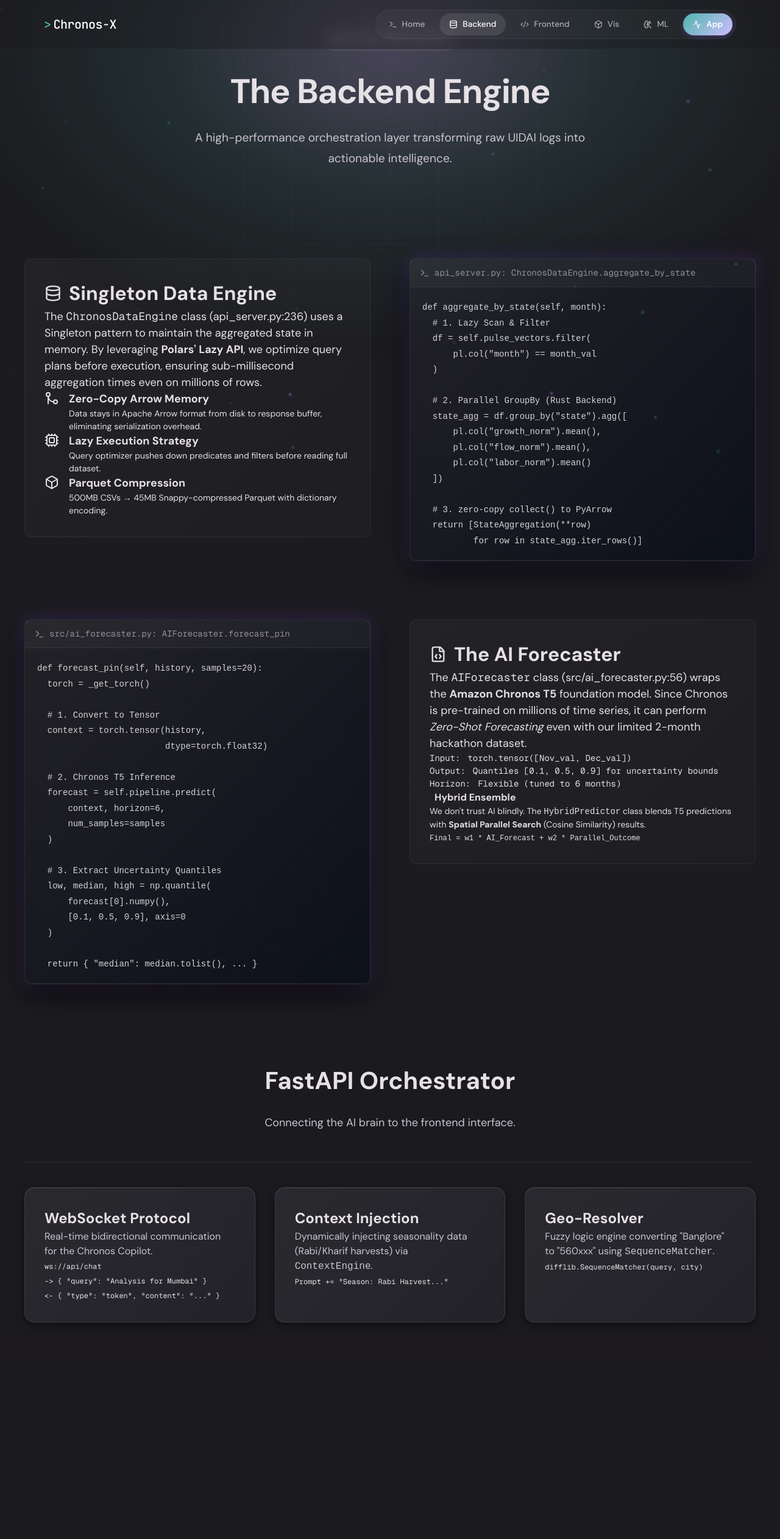
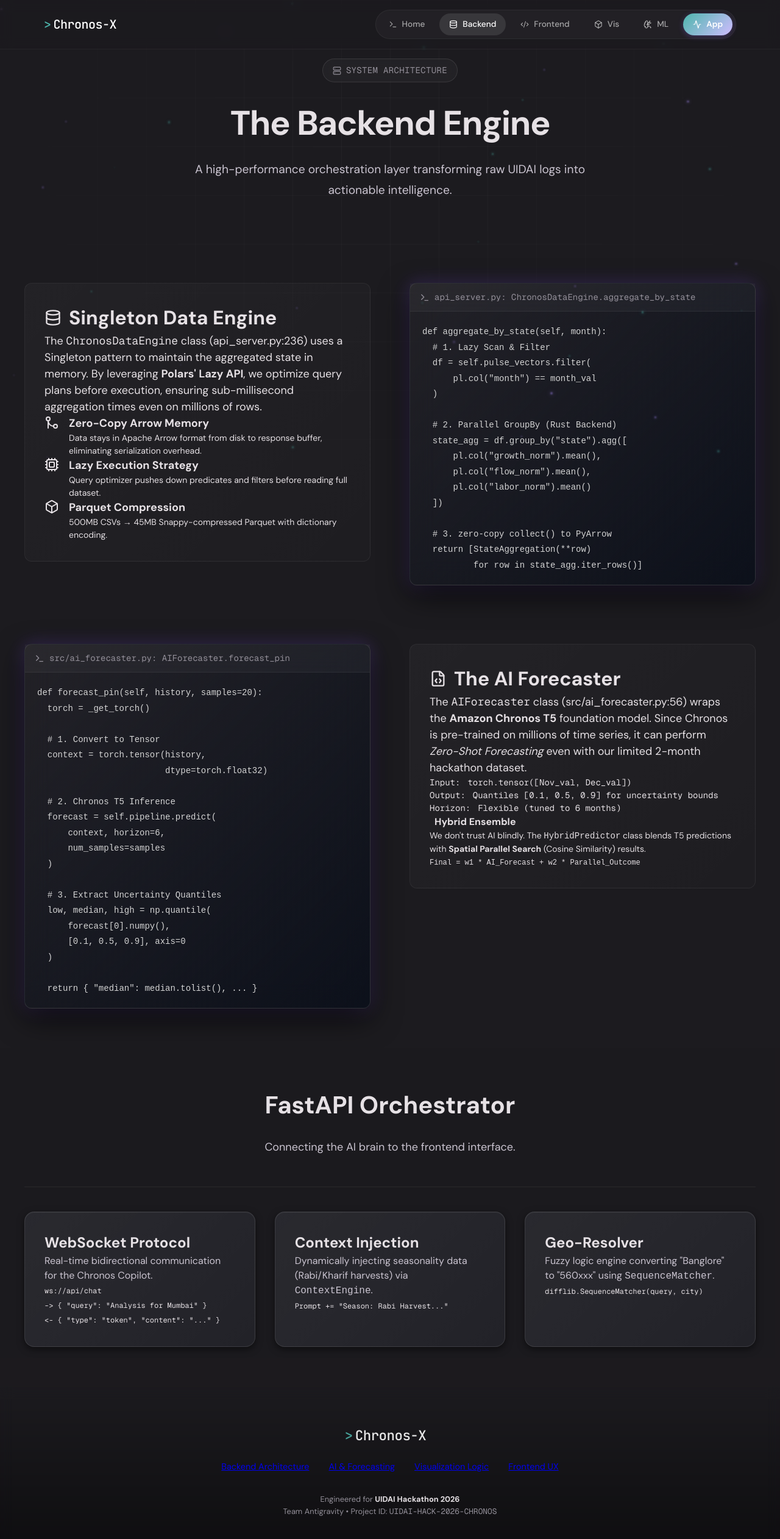
Before and after one commit to PranayJuneja/UIDAI-Hackathon, a Next.js app in the folder frontend/: page /backend in a window 1280 px wide. Shown: the top 2524 px of the page at 61% size. Before the commit the page ends 2233 px from the top, so only its background shows below. Built offline with nearby package versions, Linux system fonts and the light colour scheme.

Commit message:
v2.9.16: UI Polish - Aurora removal, unified footer, SubPageHero padding fix

```diff
--- a/frontend/app/backend/page.tsx
+++ b/frontend/app/backend/page.tsx
@@ -7,7 +7,7 @@ import { Database, Server, Cpu, Box, Terminal as TerminalIcon, GitMerge, FileCod
 
 export default function BackendPage() {
     return (
-        <PageLayout showParticles={true}>
+        <PageLayout showParticles={true} showAurora={false}>
             <SubPageHero
                 title="The Backend Engine"
                 subtitle={<>A high-performance orchestration layer transforming raw UIDAI logs into actionable intelligence.</>}
--- a/frontend/app/components/UI/PageLayout.tsx
+++ b/frontend/app/components/UI/PageLayout.tsx
@@ -18,13 +18,17 @@ interface PageLayoutProps {
     children: ReactNode;
     /** If true, show the floating particle animation. Defaults to true. */
     showParticles?: boolean;
+    /** If true, show the aurora glow background. Defaults to same as showParticles. */
+    showAurora?: boolean;
 }
 
 /**
  * PageLayout - A consistent layout wrapper for all pages.
  * Includes the aurora background, grid overlay, header, and optional particles.
  */
-export default function PageLayout({ children, showParticles = true }: PageLayoutProps) {
+export default function PageLayout({ children, showParticles = true, showAurora }: PageLayoutProps) {
+    // Default showAurora to match showParticles if not explicitly set
+    const displayAurora = showAurora ?? showParticles;
     const [particles, setParticles] = useState<Particle[]>([]);
 
     useEffect(() => {
@@ -46,7 +50,7 @@ export default function PageLayout({ children, showParticles = true }: PageLayou
         <PageTransition>
             <main className="min-h-screen bg-[var(--bg-base)] text-[var(--text-primary)] overflow-x-hidden">
                 {/* Ambient Background Elements */}
-                <div className="aurora" />
+                {displayAurora && <div className="aurora" />}
                 <div className="gridOverlay" />
 
                 {/* Floating Particles */}
@@ -73,6 +77,48 @@ export default function PageLayout({ children, showParticles = true }: PageLayou
 
                 <SiteHeader />
                 {children}
+
+                {/* Footer */}
+                <footer style={{
+                    borderTop: '1px solid var(--border-subtle)',
+                    padding: '4rem 2rem',
+                    textAlign: 'center',
+                    background: 'linear-gradient(180deg, rgba(0,0,0,0) 0%, rgba(0,0,0,0.5) 100%)',
+                    backdropFilter: 'blur(10px)',
+                    position: 'relative',
+                    marginTop: '0'
+                }}>
+                    <div style={{ display: 'flex', alignItems: 'center', justifyContent: 'center', marginBottom: '1.5rem', opacity: 0.9 }}>
+                        <span style={{
+                            fontFamily: "'JetBrains Mono', 'Fira Code', 'SF Mono', 'Consolas', monospace",
+                            fontSize: '1.4rem',
+                            letterSpacing: '-0.5px',
+                            display: 'flex',
+                            alignItems: 'center'
+                        }}>
+                            <span style={{ color: '#4DB6AC', marginRight: '4px', fontWeight: 500 }}>&gt;</span>
+                            <span style={{ color: '#FFFFFF', fontWeight: 500 }}>Chronos-X</span>
+                            <span style={{
+                                color: '#FFE082',
+                                marginLeft: '2px',
+                                fontWeight: 500,
+                                animation: 'blink 1s step-end infinite'
+                            }}>_</span>
+                        </span>
+                    </div>
+
+                    <div style={{ display: 'flex', gap: '2rem', justifyContent: 'center', marginBottom: '2rem', fontSize: '0.9rem', color: 'var(--text-muted)' }}>
+                        <a href="/backend" className="hover:text-white transition-colors">Backend Architecture</a>
+                        <a href="/ml" className="hover:text-white transition-colors">AI &amp; Forecasting</a>
+                        <a href="/visualization" className="hover:text-white transition-colors">Visualization Logic</a>
+                        <a href="/frontend" className="hover:text-white transition-colors">Frontend UX</a>
+                    </div>
+
+                    <p style={{ color: 'var(--text-muted)', fontSize: '0.8rem', lineHeight: '1.6' }}>
+                        Engineered for <strong style={{ color: 'var(--text-primary)' }}>UIDAI Hackathon 2026</strong><br />
+                        Team Antigravity • Project ID: <span className="font-mono text-[#4DB6AC]">UIDAI-HACK-2026-CHRONOS</span>
+                    </p>
+                </footer>
             </main>
         </PageTransition>
     );
--- a/frontend/app/components/UI/SubPageHero.tsx
+++ b/frontend/app/components/UI/SubPageHero.tsx
@@ -14,7 +14,7 @@ interface SubPageHeroProps {
 
 export default function SubPageHero({ title, subtitle, badge, icon: Icon }: SubPageHeroProps) {
     return (
-        <section className={styles.heroSection} style={{ minHeight: '45vh', paddingBottom: '2rem' }}>
+        <section className={styles.heroSection} style={{ minHeight: '45vh', paddingBottom: '2rem', paddingTop: '6rem' }}>
             <motion.div
                 className={styles.heroContent}
                 initial={{ opacity: 0, y: 20 }}
--- a/frontend/app/frontend/page.tsx
+++ b/frontend/app/frontend/page.tsx
@@ -7,7 +7,7 @@ import { Layers, Zap, Smartphone, Palette, MousePointer2, Layout, Terminal as Te
 
 export default function FrontendPage() {
     return (
-        <PageLayout showParticles={true}>
+        <PageLayout showParticles={true} showAurora={false}>
             <SubPageHero
                 title="The Interface Layer"
                 subtitle={<>Engineered with <span className="text-[#A78BFA]">TissueDeck</span> design tokens. 60fps animations. Zero layout shift.</>}
--- a/frontend/app/ml/page.tsx
+++ b/frontend/app/ml/page.tsx
@@ -7,7 +7,7 @@ import { BrainCircuit, MapPin, MessageSquare, Zap, Terminal as TerminalIcon } fr
 
 export default function MLPage() {
     return (
-        <PageLayout showParticles={true}>
+        <PageLayout showParticles={true} showAurora={false}>
             <SubPageHero
                 title="The Intelligence Layer"
                 subtitle={<>Zero-shot time series prediction using <span className="text-[#F43F5E]">Amazon Chronos</span> and our proprietary <span className="text-[#A78BFA]">Spatial Parallel Search</span>.</>}
--- a/frontend/app/visualization/page.tsx
+++ b/frontend/app/visualization/page.tsx
@@ -7,7 +7,7 @@ import { Box, Palette, Eye, Terminal as TerminalIcon } from "lucide-react";
 
 export default function VisualizationPage() {
     return (
-        <PageLayout showParticles={true}>
+        <PageLayout showParticles={true} showAurora={false}>
             <SubPageHero
                 title="Seeing the Unseen"
                 subtitle={<>Transforming abstract signals into human-perceivable patterns using <span className="text-[#FBBF24]">D3.js</span> and <span className="text-[#34D399]">HSL Interpolation</span>.</>}
```
Also changed, not shown: frontend/app/page.tsx (+1 -43 lines), 1 other file (tests, documents, lock files or other folders).
